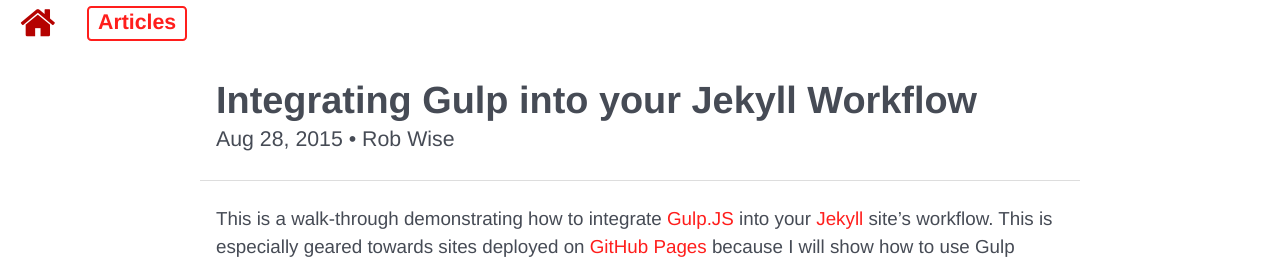
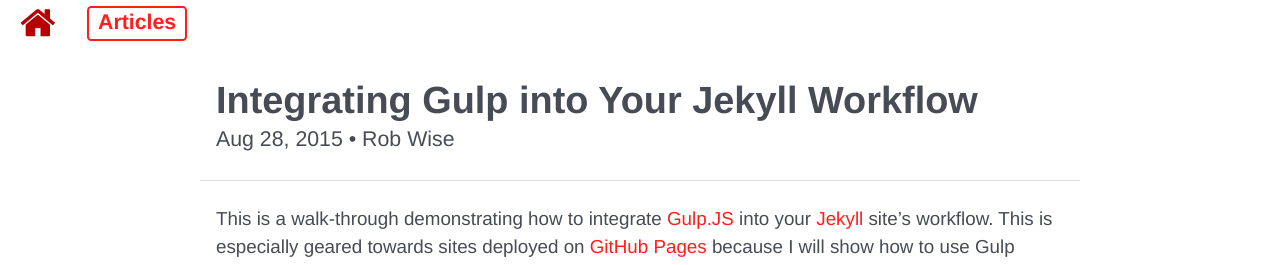
Before and after one commit to robwise/robwise.github.io, a Jekyll site: the page built from _posts/2015-08-28-jekyll-and-gulp.md, in a window 1280 px wide and 900 px high. Shown: the top 265 px of the window. Built offline with Jekyll 4.4.1, drawn with Linux system fonts in a browser that asks for light colours; nearby versions of some CDN libraries; Markdown is read by kramdown in place of the engine named in the settings; comment, search, counter and statistics services are not loaded.

```diff
--- a/_posts/2015-08-28-jekyll-and-gulp.md
+++ b/_posts/2015-08-28-jekyll-and-gulp.md
@@ -1,5 +1,5 @@
 ---
-title:  "Integrating Gulp into your Jekyll Workflow"
+title:  "Integrating Gulp into Your Jekyll Workflow"
 tags:
     - jekyll
     - gulp
```
